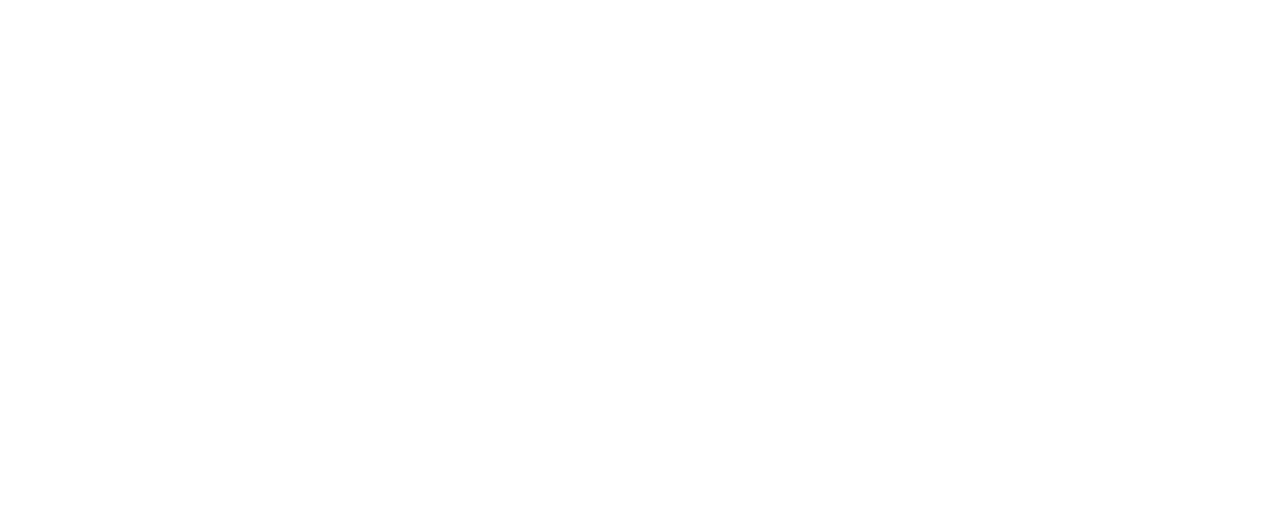
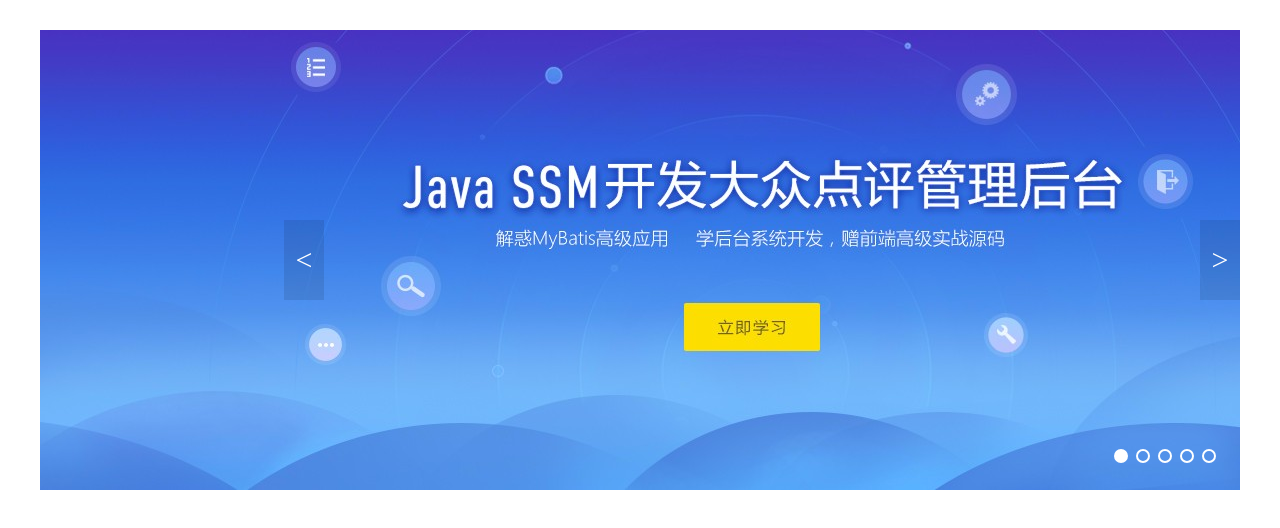
Before and after one commit to qiaoer2017/Demo6, a plain HTML site: page index.html in a window 1280 px wide. Drawn offline with Linux system fonts and the light colour scheme.

Commit message:
自动切换完成

```diff
--- a/css/style.css
+++ b/css/style.css
@@ -4,17 +4,96 @@ body {
 
 }
 
+.main {
+    width: 1200px;
+    height: 460px;
+    margin: 30px auto;
+    overflow: hidden;
+    position: relative;
+}
+
 .banner {
     width: 1200px;
     height: 460px;
+    overflow: hidden;
+    position: relative;
 }
 
 .banner-slide {
     width: 1200px;
     height: 460px;
     background-repeat: no-repeat;
+    position: absolute;
+    display: none;
 }
 
 .slide1 {
-    background-image: url("images/1.jpg");
+    background-image: url("../images/1.jpg");
 }
+
+.slide2 {
+    background-image: url("../images/2.jpg");
+}
+
+.slide3 {
+    background-image: url("../images/3.jpg");
+}
+
+.slide4 {
+    background-image: url("../images/4.jpg");
+}
+
+.slide5 {
+    background-image: url("../images/5.jpg");
+}
+
+.slide-active {
+    display: block;
+}
+
+.button {
+    position: absolute;
+    width: 40px;
+    height: 80px;
+    top: 50%;
+    margin-top: -40px;
+    background: rgba(0, 0, 0, 0.1);
+    color: #ffffff;
+    text-decoration: none;
+    line-height: 80px;
+    text-align: center;
+    font-size: 30px;
+}
+
+.button:hover {
+    background: rgba(0, 0, 0, 0.3);
+}
+
+.prev {
+    left: 244px;
+}
+
+.next {
+    right: 0;
+}
+
+.dots {
+    position: absolute;
+    right: 24px;
+    bottom: 24px;
+    text-align: right;
+}
+
+.dots span {
+    display: inline-block;
+    width: 10px;
+    height: 10px;
+    cursor: pointer;
+    margin-left: 8px;
+    border-radius: 7px;
+    border: 2px solid #ffffff;
+}
+
+.dots .active {
+    background-color: #fff;
+}
--- a/index.html
+++ b/index.html
@@ -7,10 +7,10 @@
     <link rel="stylesheet" href="css/style.css">
 </head>
 <body>
-<div class="main">
-    <div class="banner">
+<div class="main" id="main">
+    <div class="banner" id="banner">
         <a href="">
-            <div class="banner-slide slide1"></div>
+            <div class="banner-slide slide1 slide-active"></div>
         </a>
         <a href="">
             <div class="banner-slide slide2"></div>
@@ -25,6 +25,14 @@
             <div class="banner-slide slide5"></div>
         </a>
     </div>
+    <a href="javascript:void(0)" class="button prev">&lt;</a>
+    <a href="javascript:void(0)" class="button next">&gt;</a>
+
+    <div class="dots" id="dots">
+        <span class="active"></span><span></span><span></span><span></span><span></span>
+    </div>
 </div>
+
+<script src="js/script.js"></script>
 </body>
 </html>
--- /dev/null
+++ b/js/script.js
@@ -0,0 +1,43 @@
+(function () {
+    var timer = null;
+    var index = 0;
+
+    var main = byId('main');
+    var pics = byId('banner').getElementsByTagName('div');
+    var indicators = byId('dots').getElementsByTagName('span');
+    var len = pics.length;
+    slideImg();
+    main.onmouseout();
+
+    function slideImg() {
+        //清除定时器
+        main.onmouseover = function () {
+            clearInterval(timer);
+        };
+
+        //继续
+        main.onmouseout = function () {
+            timer = setInterval(function () {
+                index++;
+                index %= len;
+                //切换图片
+                changeImg();
+
+            }, 1000);
+        };
+    }
+
+    function changeImg() {
+        console.log(index);
+        for (var i = 0; i < len; i++) {
+            pics[i].style.display = 'none';
+            indicators[i].style.backgroundColor = 'transparent';
+        }
+        pics[index].style.display = 'block';
+        indicators[index].style.backgroundColor = '#fff';
+    }
+
+    function byId(id) {
+        return typeof (id) === "string" ? document.getElementById(id) : id;
+    }
+})();
```
